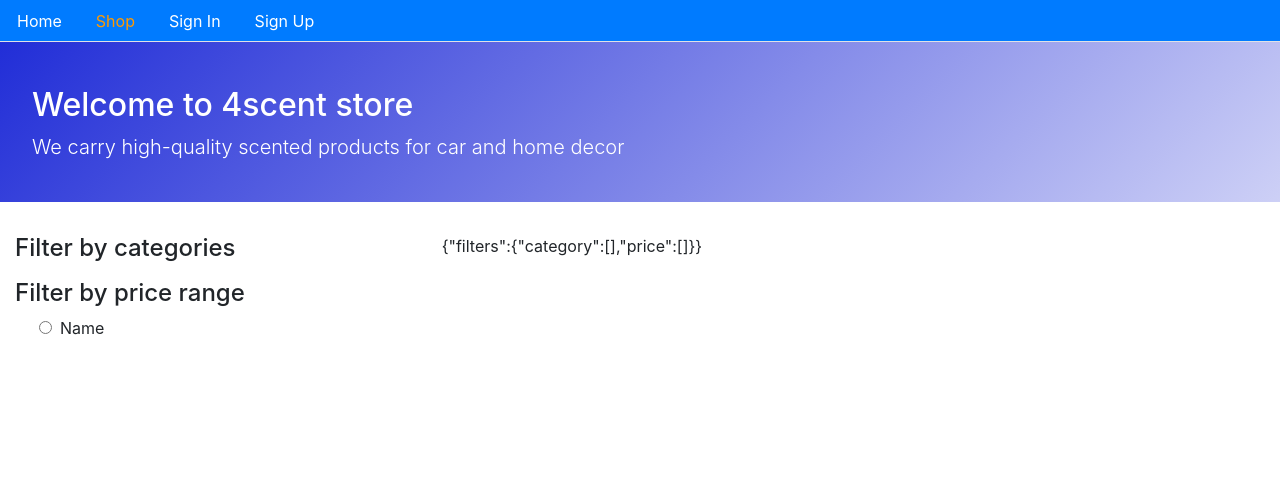
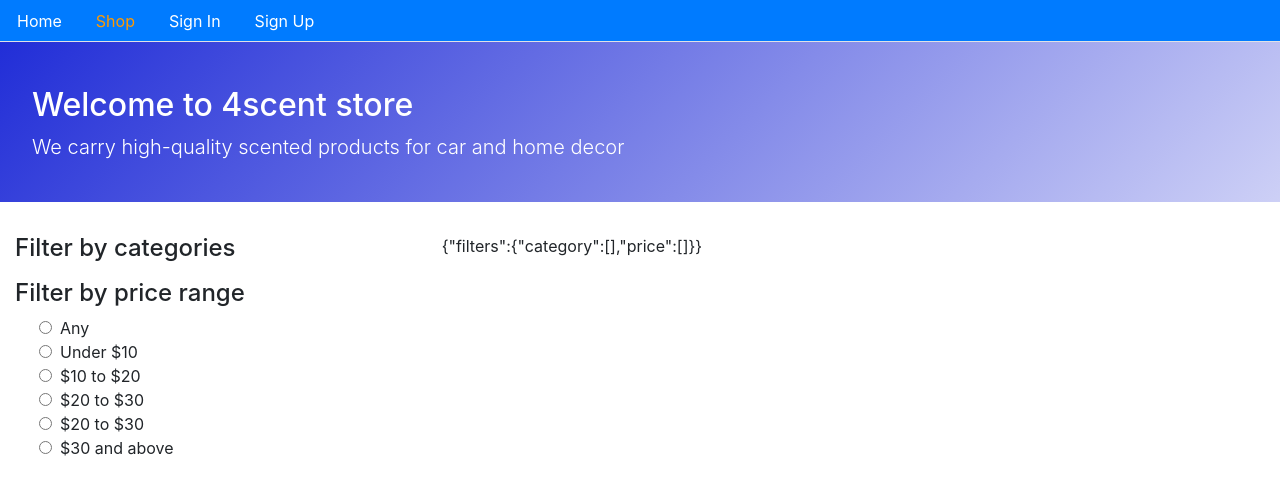
Before and after one commit to sungedo/4scent-front, a React (Create React App) app: page /shop in a window 1280 px wide. Shown: the top 492 px of the page. Built offline with nearby package versions, Linux system fonts and the light colour scheme; no server answers.

Commit message:
filter by price works

```diff
--- a/src/core/RadioBox.js
+++ b/src/core/RadioBox.js
@@ -1,15 +1,21 @@
 import React, {useState, useEffect, Fragment} from 'react';
 
-const RadioBox = ({prices}) => {
+const RadioBox = ({prices, handleFilters}) => {
     const [value, setValue] = useState(0)
 
-    return (
-        <Fragment>
-            {JSON.stringify(prices)}
-            <input type="radio" className='mr-2 ml-4'/>
-            <label className='form-check-label'>Name</label>
-        </Fragment>
-    )
+    const handleChange = (event) => {
+        handleFilters(event.target.value)
+        setValue(event.target.value)
+
+
+    }
+
+    return prices.map((p, i) => (
+        <div key={i}>
+            <input onChange={handleChange} value={`${p._id}`} name={p} type='radio' className='mr-2 ml-4'/>
+            <label className='form-check-label'>{p.name}</label>
+        </div>
+    ))
 }
 
 
--- a/src/core/Shop.js
+++ b/src/core/Shop.js
@@ -30,7 +30,25 @@ const Shop = () => {
     const handleFilters = (filters, filterBy) => {
         const newFilters = {...myFilters}
         newFilters.filters[filterBy] = filters
+
+        if(filterBy === 'price') {
+            let priceValues = handlePrice(filters)
+            newFilters.filters[filterBy] = priceValues;
+        }
+
         setMyFilters(newFilters)
+    }
+
+    const handlePrice = value => {
+        const data = prices
+        let array = []
+
+        for (let key in data) {
+            if (data[key]._id === parseInt(value)) {
+                array = data[key].array
+            }
+        }
+        return array
     }
 
     return (
@@ -47,7 +65,7 @@ const Shop = () => {
                         </ul>
                     <h4>Filter by price range</h4>
                     <div>
-                        <RadioBox categories={categories} handleFilters={filters => handleFilters(filters, "price")}/>
+                        <RadioBox prices={prices} handleFilters={filters => handleFilters(filters, "price")}/>
                     </div>
                 </div>
                 <div className='col-8'>
```
Also changed, not shown: 1 other file (tests, documents, lock files or other folders).
